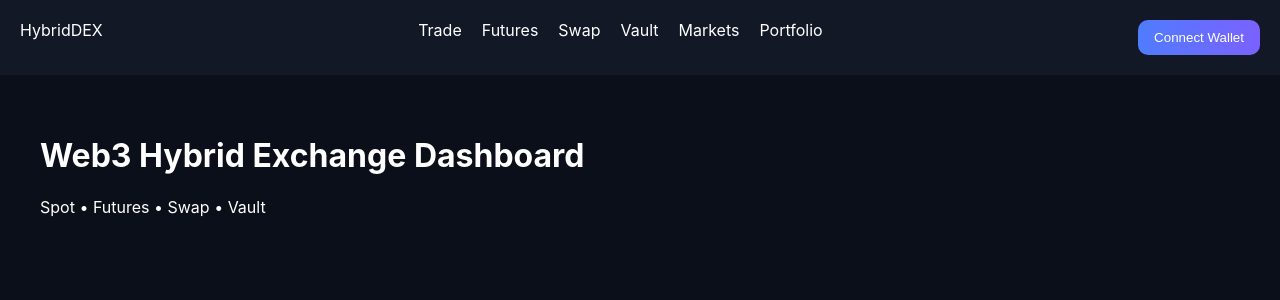
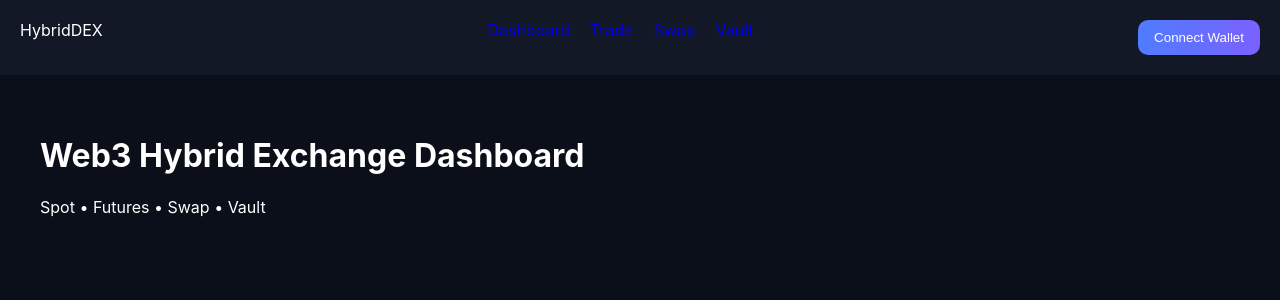
Before and after one commit to BlesUstetu/thelion, a React (Vite) app: page / in a window 1280 px wide. Shown: the top 300 px of the page. Built offline with nearby package versions, Linux system fonts and the light colour scheme.

Commit message:
Update Header.jsx

```diff
--- a/src/components/layout/Header.jsx
+++ b/src/components/layout/Header.jsx
@@ -1,3 +1,4 @@
+import { Link } from "react-router-dom"
 import ConnectWallet from "../wallet/ConnectWallet"
 
 export default function Header(){
@@ -5,12 +6,10 @@ export default function Header(){
     <header className="header">
       <div className="logo">HybridDEX</div>
       <nav>
-        <a>Trade</a>
-        <a>Futures</a>
-        <a>Swap</a>
-        <a>Vault</a>
-        <a>Markets</a>
-        <a>Portfolio</a>
+        <Link to="/">Dashboard</Link>
+        <Link to="/trade">Trade</Link>
+        <Link to="/swap">Swap</Link>
+        <Link to="/vault">Vault</Link>
       </nav>
       <ConnectWallet/>
     </header>
```
